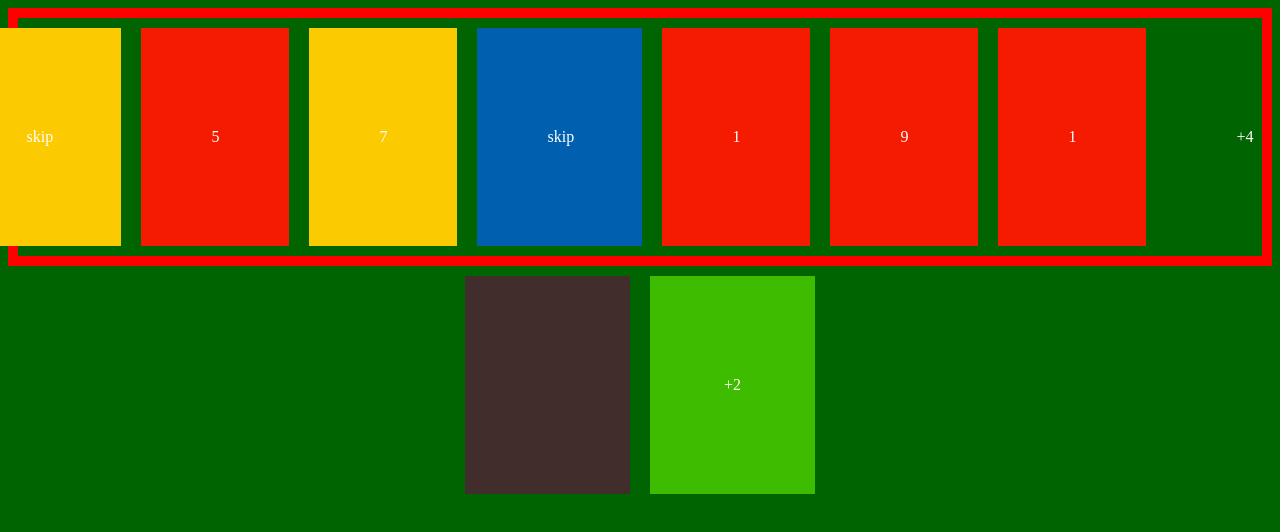
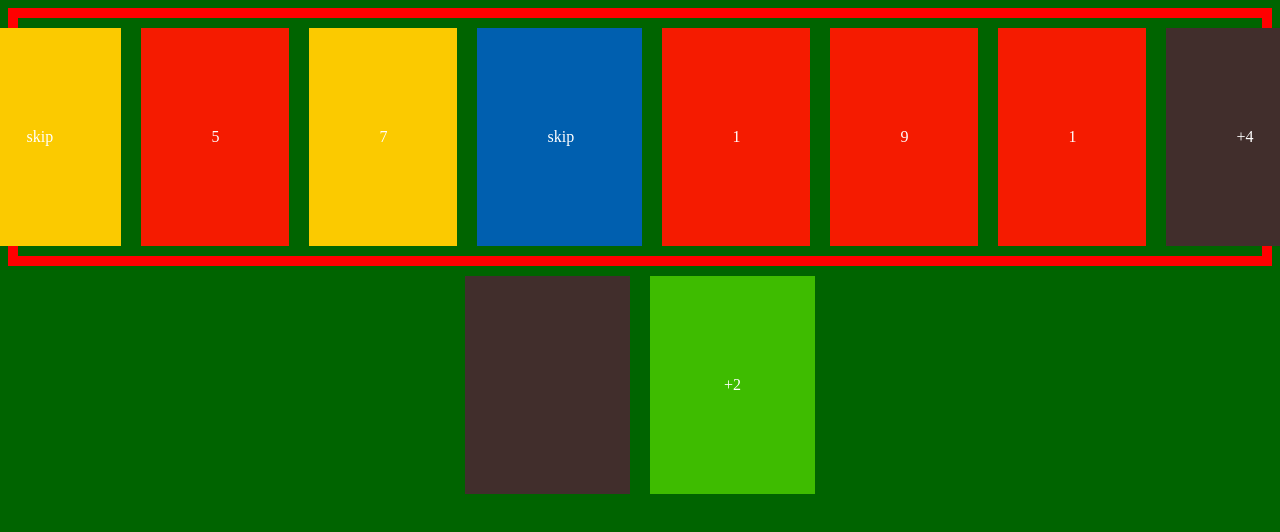
Before and after one commit to bopkid/Project_0_uno, a plain HTML site: page index.html in a window 1280 px wide. Both pictures are taken after a click on the element 547 px from the left and 385 px from the top of the page. Shown: the top 532 px of the page. Drawn offline with Linux system fonts and the light colour scheme.

Commit message:
fixed bug not showing certian cards

```diff
--- a/app.js
+++ b/app.js
@@ -769,6 +769,9 @@ const player ={
         else if(game.deck[randomCard].card_color==='green'){
             newCard.classList.add('green')
         }
+        else if(game.deck[randomCard].card_color==='black'){
+            newCard.classList.add('black')
+        }
         newCard.innerHTML = game.deck[randomCard].card_number
         add.appendChild(newCard);
         game.deck.splice(randomCard,1);
--- a/index.html
+++ b/index.html
@@ -15,10 +15,12 @@
             <div class = 'hand'>
 
             </div>
+              <button id = 'Uno' class="noDisplay">Uno</button>
         </section>
         <section id = 'deck_play'>
             <div id = 'deck' class ='black'></div>
             <div id = 'current_Card'></div>
+
         </section>
 
         <section id = 'change_color' class ='noDisplay'>
```
